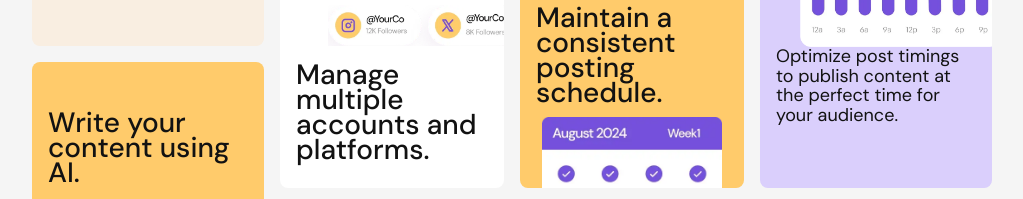
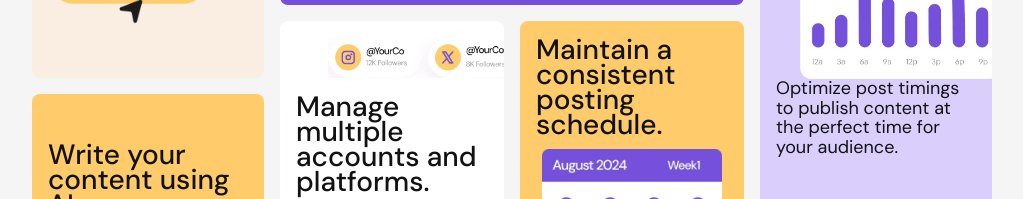
Before and after one commit to simo-SM/FRONTEND-GRID, a plain HTML site: page index.html in a window 1280 px wide. Shown: the part 276-475 px from the top of the page, without its empty margins (128-1151 px from the left). Drawn offline with Linux system fonts and the light colour scheme.

Commit message:
Update style.css

```diff
--- a/css/style.css
+++ b/css/style.css
@@ -36,6 +36,7 @@ body{
     color: var(--Black);
     background-color: #f5f5f5;
     padding: 2rem 1rem;
+    margin: 2rem 2rem;
 }
 /* helper classes */
 .grid {
```
